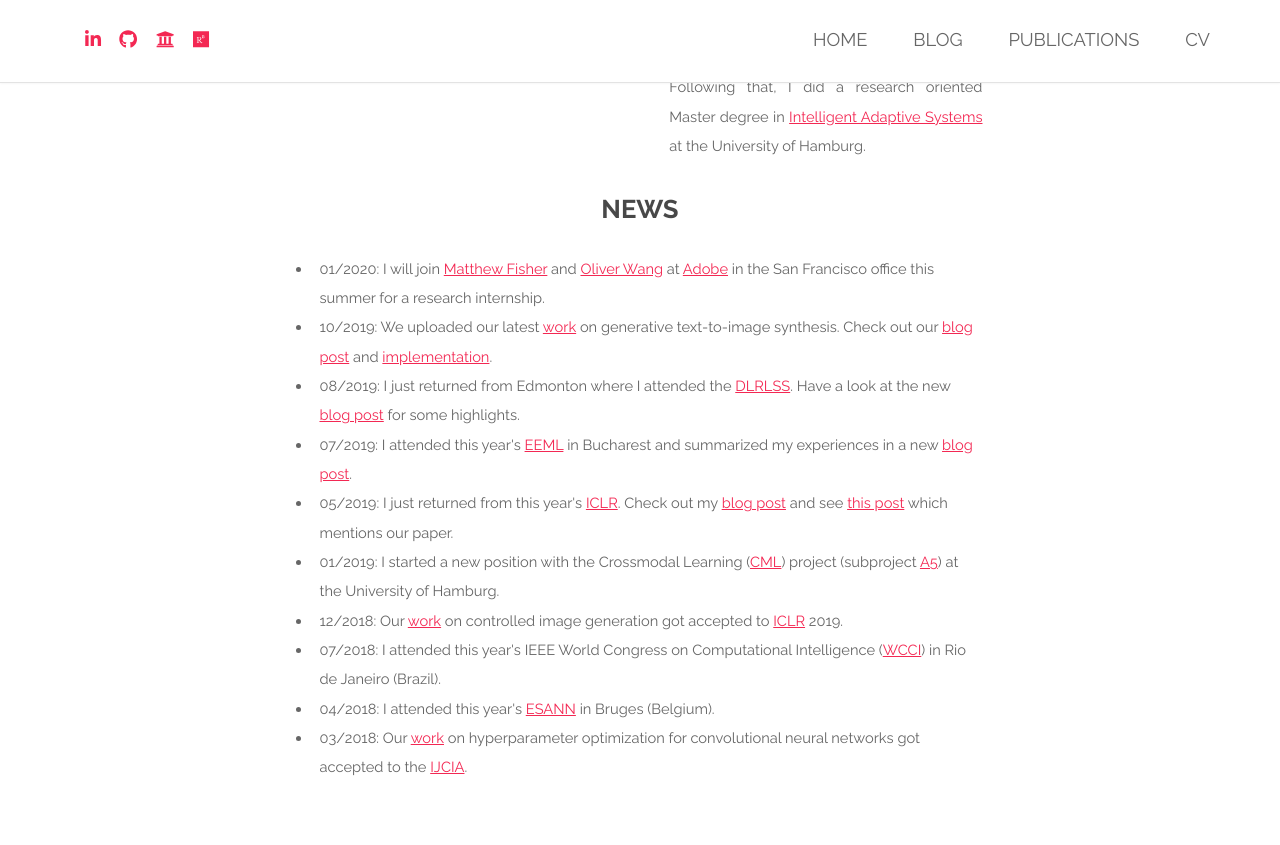
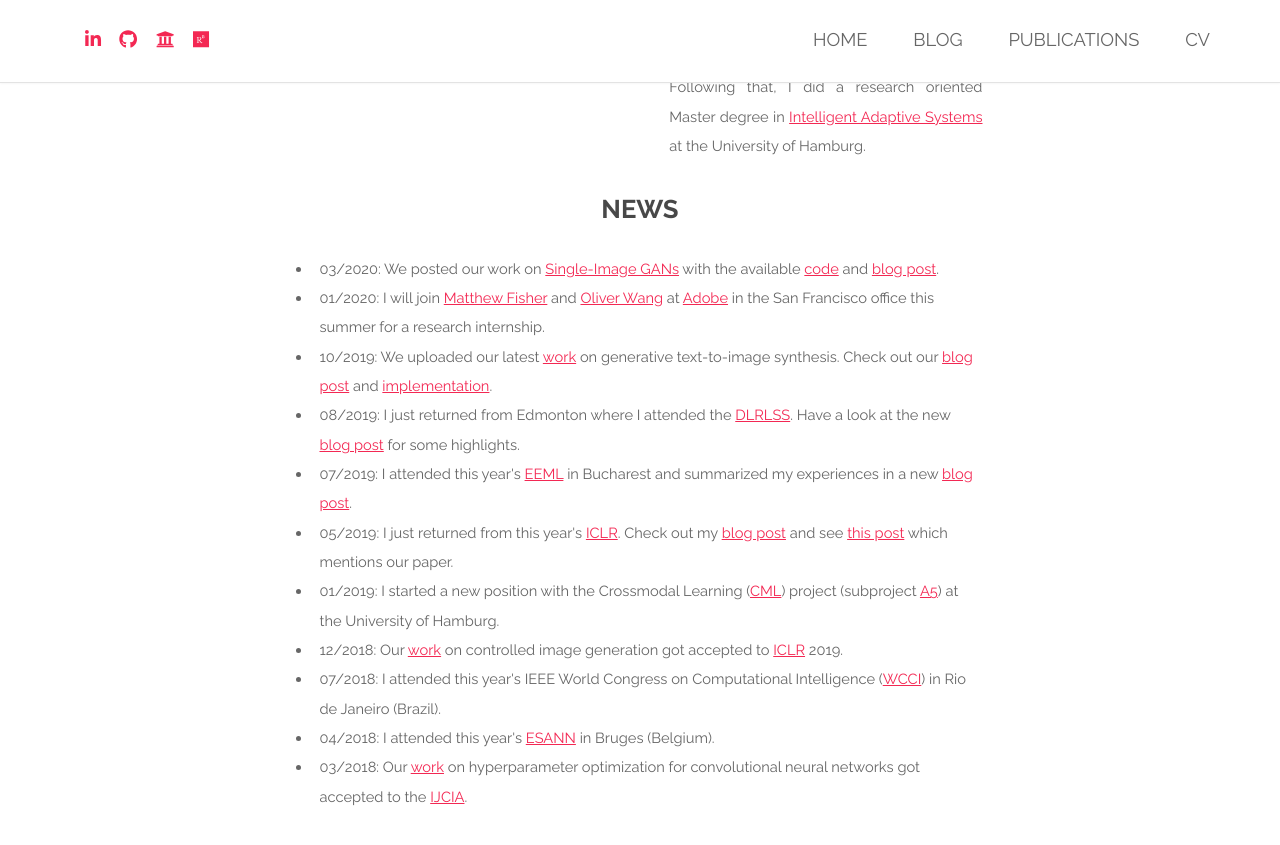
Before and after one commit to tohinz/tohinz.github.io, a Jekyll site: the page built from index.html, in a window 1280 px wide and 900 px high, scrolled down 529 px. Shown: the top 845 px of the window. Built offline with Jekyll 4.4.1, drawn with Linux system fonts in a browser that asks for light colours; cached includes are drawn as plain includes; nearby versions of some CDN libraries.

Commit message:
Update index.html

```diff
--- a/index.html
+++ b/index.html
@@ -27,6 +27,7 @@
 
 		<h2 style="text-align: center">News</h2>
 		<ul>
+		   <li>03/2020: We posted our work on <a href="https://arxiv.org/abs/2003.11512" target="_blank">Single-Image GANs</a> with the available <a href="https://github.com/tohinz/ConSinGAN" target="_blank">code</a> and <a href="https://www.tobiashinz.com/2020/03/24/improved-techniques-for-training-single-image-gans.html" target="_blank">blog post</a>.</li>
 		   <li>01/2020: I will join <a href="https://techmatt.github.io/" target="_blank">Matthew Fisher</a> and <a href="http://www.oliverwang.info/" target="_blank">Oliver Wang</a> at <a href="https://research.adobe.com/" target="_blank">Adobe</a> in the San Francisco office this summer for a research internship.</li>
 		   <li>10/2019: We uploaded our latest <a href="https://arxiv.org/abs/1910.13321" target="_blank">work</a> on generative text-to-image synthesis. Check out our <a href="/2019/10/30/semantic-object-accuracy-for-generative-text-to-image-synthesis">blog post</a> and <a href="https://github.com/tohinz/semantic-object-accuracy-for-generative-text-to-image-synthesis" target="_blank">implementation</a>.</li>
 		   <li>08/2019: I just returned from Edmonton where I attended the <a href="https://dlrlsummerschool.ca/" target="_blank">DLRLSS</a>. Have a look at the new <a href="/2019/08/06/deep-learning-reinforcement-learning-summer-school">blog post</a> for some highlights.</li>
```
Lines whose indentation alone changed are shown as unchanged.
